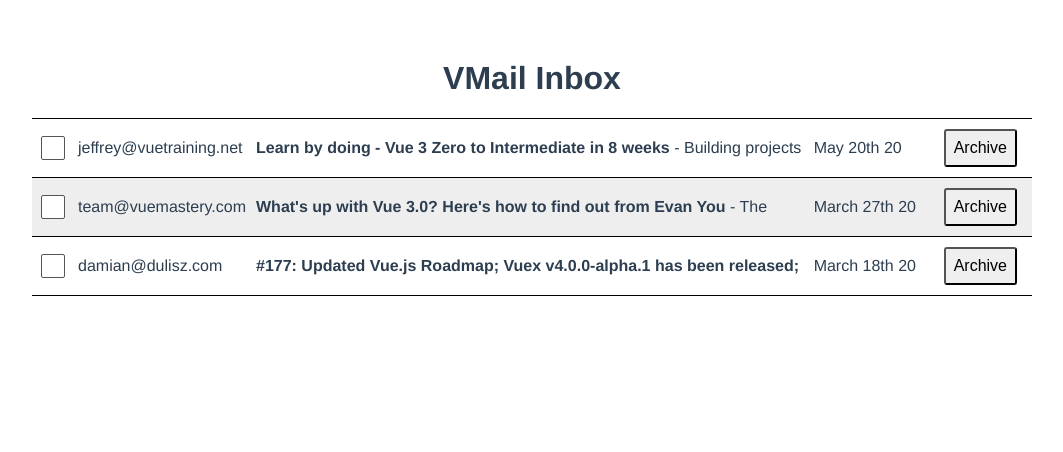
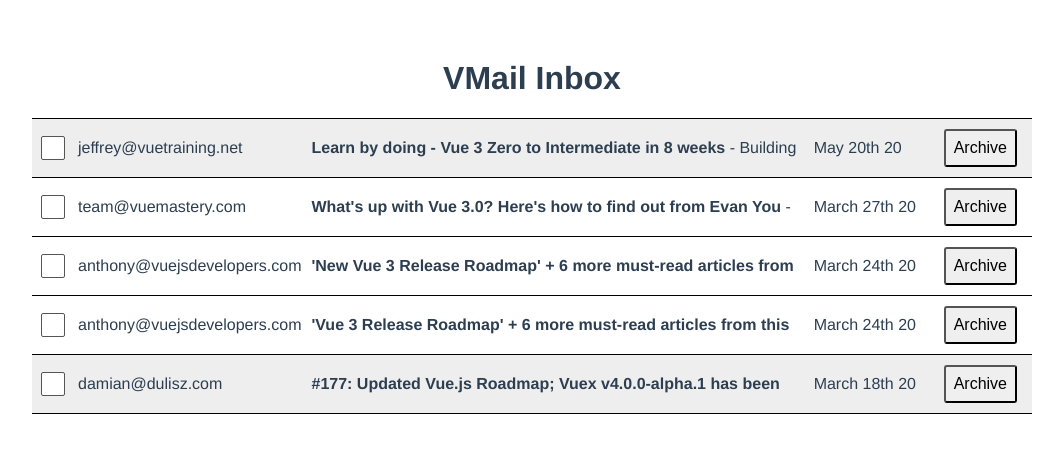
Before and after one commit to st0nyx/vue3-gmail-clone, a Vue app: page / in a window 1280 px wide. Shown: the top 452 px of the page, without its empty margins (108-1171 px from the left). Built offline with nearby package versions, Linux system fonts and the light colour scheme; data requests are answered from the project's data file.

Commit message:
added axios and moved data to json-server

```diff
--- /dev/null
+++ b/db.json
@@ -0,0 +1,49 @@
+{
+  "emails": [
+    {
+      "id": 1,
+      "from": "team@vuemastery.com",
+      "subject": "What's up with Vue 3.0? Here's how to find out from Evan You",
+      "body": "The opening keynote of VueConf US this year was Evan You (the creator of Vue), giving his State of the Vuenion address. He walked us through the journey of getting Vue 3 from a prototype to a reality the past year. He also dove into Vue's overall growth in the community.",
+      "sentAt": "2020-03-27T18:25:43.511Z",
+      "archived": false,
+      "read": false
+    },
+    {
+      "id": 2,
+      "from": "jeffrey@vuetraining.net",
+      "subject": "Learn by doing - Vue 3 Zero to Intermediate in 8 weeks",
+      "body": "Building projects is one of the most effective ways to learn - and _the_ most effective way _remember_ what you've learned - but it can be frustrating.\n\nThis 8-week course takes the pain out of 'learning by doing'.\n\nEach week we give you\n\n* a project that will grow your skills without overwhelming you\n* links to hand-picked resources, such as Vue Mastery videos, that share the knowledge you'll need for the project (no more useless rabbit holes)\n* answers to any and all questions you have while working\n* feedback on your completed code (so you're only learning good habits)\n\nOur instructors are standing by to answer your questions.\n\nReady to learn?",
+      "sentAt": "2020-05-20T18:25:43.511Z",
+      "archived": false,
+      "read": true
+    },
+    {
+      "id": 3,
+      "from": "damian@dulisz.com",
+      "subject": "#177: Updated Vue.js Roadmap; Vuex v4.0.0-alpha.1 has been released; Kia King Ishii join the core team; Nuxt v2.12 released; Videos from Vue.js Amsterdam 2020 are here!",
+      "body": "First of all, lets congratulate Kia King Ishii on joining the Vue.js core team! 🎉 He has been doing an incredible job building vuex-orm and will now focus on working on the next versions of Vuex.\n\nSpeaking of which – Vuex v4.0.0-alpha.1 has just been released! This is the version of Vuex that will work with Vue 3.0 but keep the familiar API you know from the current version.",
+      "sentAt": "2020-03-18T18:25:43.511Z",
+      "archived": false,
+      "read": true
+    },
+    {
+      "id": 4,
+      "from": "anthony@vuejsdevelopers.com",
+      "subject": "'Vue 3 Release Roadmap' + 6 more must-read articles from this week",
+      "body": "Newsletter Issue #161",
+      "sentAt": "2020-03-24T18:25:43.511Z",
+      "archived": false,
+      "read": false
+    },
+    {
+      "id": 5,
+      "from": "anthony@vuejsdevelopers.com",
+      "subject": "'New Vue 3 Release Roadmap' + 6 more must-read articles from this week",
+      "body": "New Newsletter Issue #161",
+      "sentAt": "2020-03-24T18:25:43.511Z",
+      "archived": false,
+      "read": false
+    }
+  ]
+}
--- a/package.json
+++ b/package.json
@@ -8,6 +8,7 @@
     "lint": "vue-cli-service lint"
   },
   "dependencies": {
+    "axios": "^0.21.0",
     "core-js": "^3.6.5",
     "date-fns": "^2.16.1",
     "vue": "^3.0.0",
--- a/src/components/MailTable.vue
+++ b/src/components/MailTable.vue
@@ -25,57 +25,15 @@
 
 <script>
 import { format } from "date-fns";
+import axios from "axios";
 import { ref } from "vue";
 
 export default {
   async setup() {
-    await new Promise(resolve => setTimeout(resolve, 3000));
+    let { data: emails } = await axios.get("http://localhost:3000/emails");
     return {
       format,
-      emails: ref([
-        {
-          id: 1,
-          from: "team@vuemastery.com",
-          subject:
-            "What's up with Vue 3.0? Here's how to find out from Evan You",
-          body:
-            "The opening keynote of VueConf US this year was Evan You (the creator of Vue), giving his State of the Vuenion address. He walked us through the journey of getting Vue 3 from a prototype to a reality the past year. He also dove into Vue's overall growth in the community.",
-          sentAt: "2020-03-27T18:25:43.511Z",
-          archived: false,
-          read: true
-        },
-        {
-          id: 2,
-          from: "jeffrey@vuetraining.net",
-          subject: "Learn by doing - Vue 3 Zero to Intermediate in 8 weeks",
-          body:
-            "Building projects is one of the most effective ways to learn - and _the_ most effective way _remember_ what you've learned - but it can be frustrating.\n\nThis 8-week course takes the pain out of 'learning by doing'.\n\nEach week we give you\n\n* a project that will grow your skills without overwhelming you\n* links to hand-picked resources, such as Vue Mastery videos, that share the knowledge you'll need for the project (no more useless rabbit holes)\n* answers to any and all questions you have while working\n* feedback on your completed code (so you're only learning good habits)\n\nOur instructors are standing by to answer your questions.\n\nReady to learn?",
-          sentAt: "2020-05-20T18:25:43.511Z",
-          archived: false,
-          read: false
-        },
-        {
-          id: 3,
-          from: "damian@dulisz.com",
-          subject:
-            "#177: Updated Vue.js Roadmap; Vuex v4.0.0-alpha.1 has been released; Kia King Ishii join the core team; Nuxt v2.12 released; Videos from Vue.js Amsterdam 2020 are here!",
-          body:
-            "First of all, lets congratulate Kia King Ishii on joining the Vue.js core team! 🎉 He has been doing an incredible job building vuex-orm and will now focus on working on the next versions of Vuex.\n\nSpeaking of which – Vuex v4.0.0-alpha.1 has just been released! This is the version of Vuex that will work with Vue 3.0 but keep the familiar API you know from the current version.",
-          sentAt: "2020-03-18T18:25:43.511Z",
-          archived: false,
-          read: false
-        },
-        {
-          id: 4,
-          from: "anthony@vuejsdevelopers.com",
-          subject:
-            "'Vue 3 Release Roadmap' + 6 more must-read articles from this week",
-          body: "Newsletter Issue #161",
-          sentAt: "2020-03-24T18:25:43.511Z",
-          archived: true,
-          read: false
-        }
-      ])
+      emails: ref(emails)
     };
   },
   computed: {
```
Also changed, not shown: 1 other file (tests, documents, lock files or other folders).
